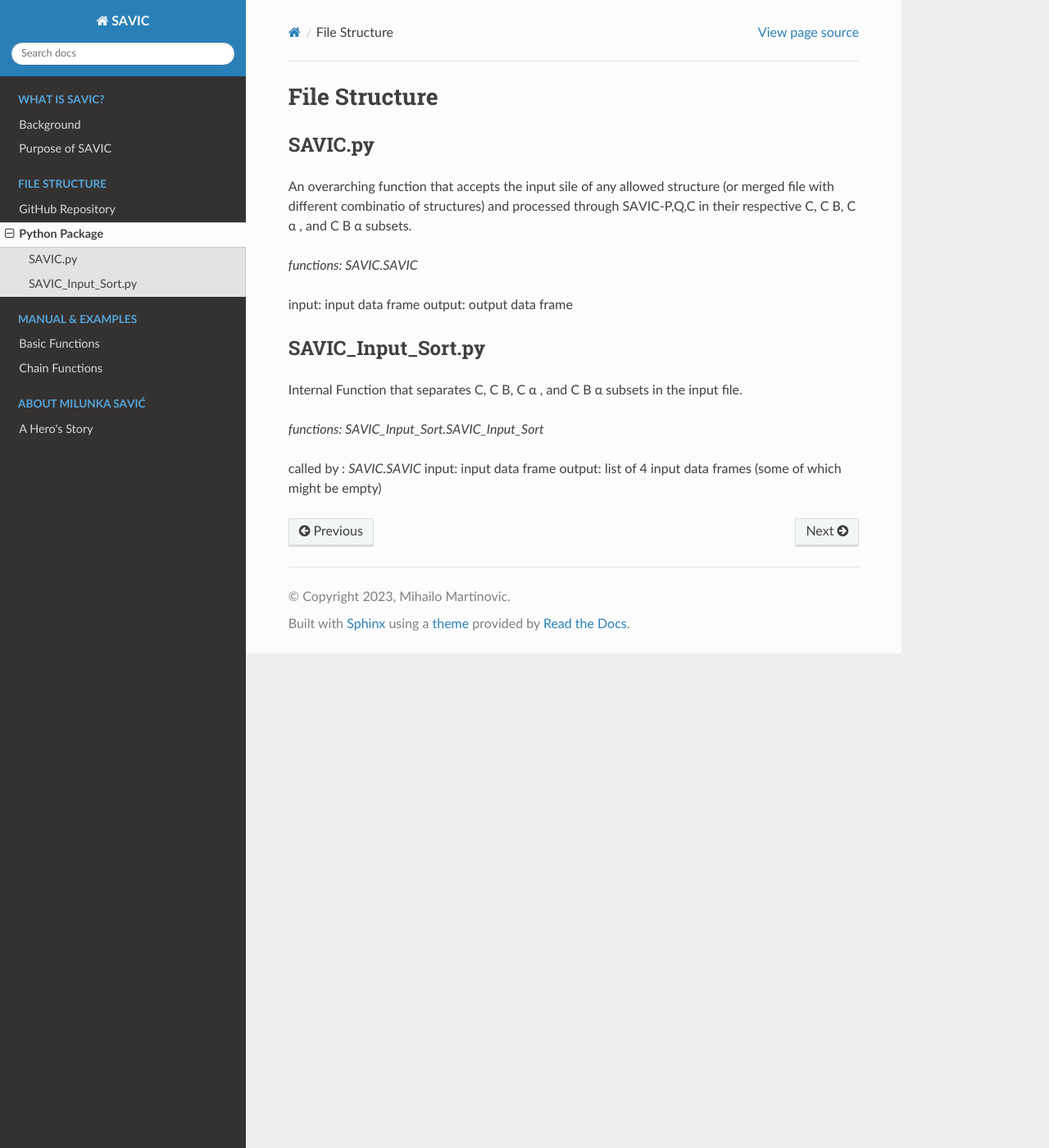
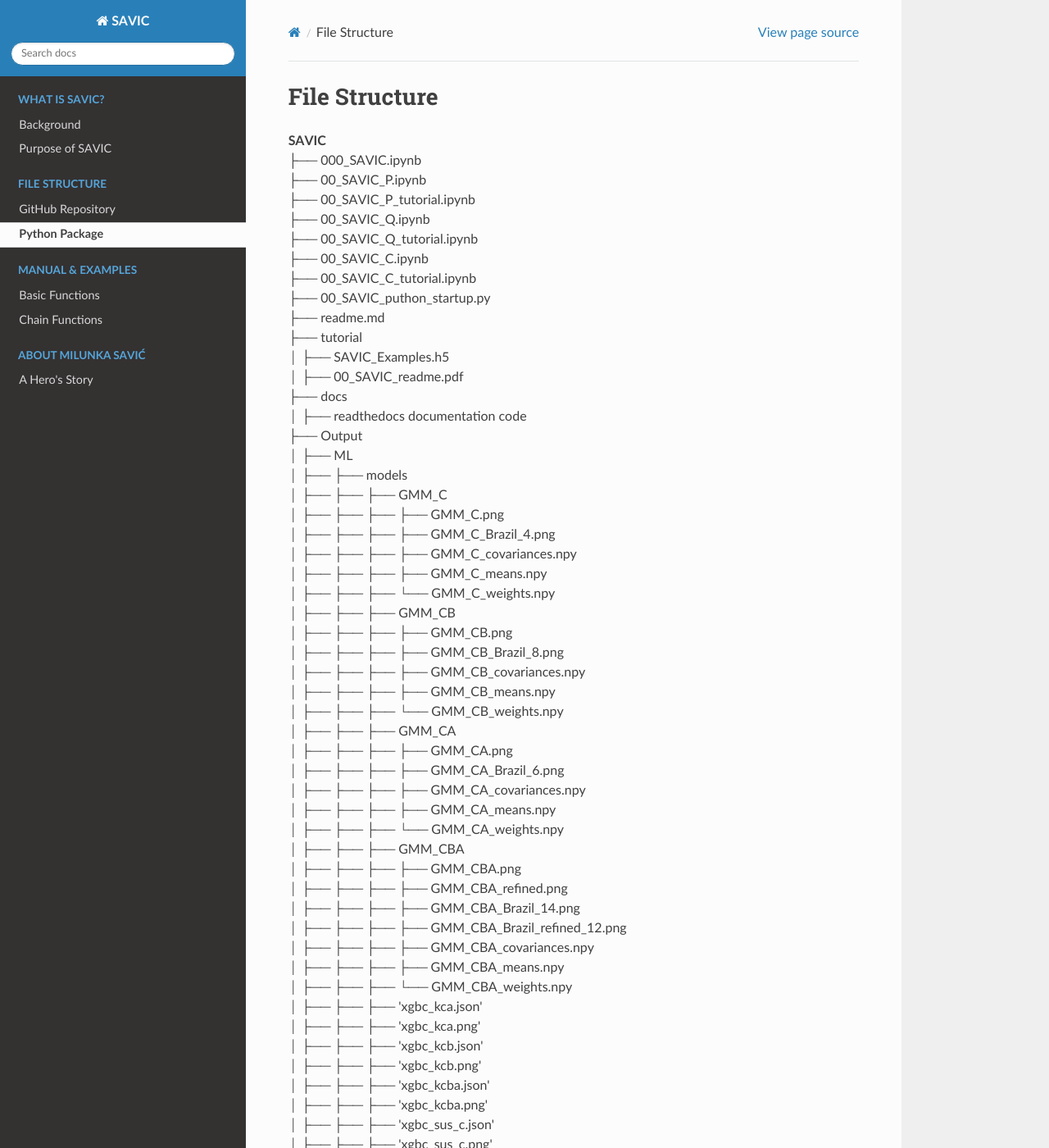
Before and after one commit to MihailoMartinovic/SAVIC, a Sphinx documentation site: the page built from docs/02-structure-pypi.rst, in a window 1280 px wide and 1400 px high. Shown: the whole window at 82% size. Built offline with Sphinx 7.4.7 and the Read the Docs theme 2.0.0, drawn with Linux system fonts in a browser that asks for light colours; pages that are not in the unit, such as notebooks, are missing from menus; some of the changed text lies outside the part shown.

Commit message:
Update 02-structure-pypi.rst

```diff
--- a/docs/02-structure-pypi.rst
+++ b/docs/02-structure-pypi.rst
@@ -6,24 +6,95 @@ File Structure
 #######
 
 
-SAVIC.py
-------------
-
-An overarching function that accepts the input sile of any allowed structure (or merged file with different combinatio of structures) and processed through SAVIC-P,Q,C in their respective C, C B, C :math:`&#945;` , and C B :math:`&#945;` subsets.
-
-*functions: SAVIC.SAVIC*
-
-input:    input data frame
-output:   output data frame
-
-
-SAVIC_Input_Sort.py
-------------
-
-Internal Function that separates C, C B, C :math:`&#945;` , and C B :math:`&#945;` subsets in the input file.
-
-*functions: SAVIC_Input_Sort.SAVIC_Input_Sort*
-
-called by : *SAVIC.SAVIC*
-input:      input data frame
-output:     list of 4 input data frames (some of which might be empty)
+| **SAVIC**
+| ├── 000_SAVIC.ipynb
+| ├── 00_SAVIC_P.ipynb
+| ├── 00_SAVIC_P_tutorial.ipynb
+| ├── 00_SAVIC_Q.ipynb
+| ├── 00_SAVIC_Q_tutorial.ipynb
+| ├── 00_SAVIC_C.ipynb
+| ├── 00_SAVIC_C_tutorial.ipynb
+| ├── 00_SAVIC_puthon_startup.py
+| ├── readme.md
+| ├── tutorial
+| │   ├── SAVIC_Examples.h5
+| │   ├── 00_SAVIC_readme.pdf
+| ├── docs
+| │   ├── readthedocs documentation code
+| ├── Output
+| │   ├── ML
+| │   ├──    ├── models
+| │   ├──    ├──     ├── GMM_C
+| │   ├──    ├──     ├──     ├── GMM_C.png
+| │   ├──    ├──     ├──     ├── GMM_C_Brazil_4.png
+| │   ├──    ├──     ├──     ├── GMM_C_covariances.npy
+| │   ├──    ├──     ├──     ├── GMM_C_means.npy
+| │   ├──    ├──     ├──     └── GMM_C_weights.npy
+| │   ├──    ├──     ├── GMM_CB
+| │   ├──    ├──     ├──     ├── GMM_CB.png
+| │   ├──    ├──     ├──     ├── GMM_CB_Brazil_8.png
+| │   ├──    ├──     ├──     ├── GMM_CB_covariances.npy
+| │   ├──    ├──     ├──     ├── GMM_CB_means.npy
+| │   ├──    ├──     ├──     └── GMM_CB_weights.npy
+| │   ├──    ├──     ├── GMM_CA
+| │   ├──    ├──     ├──     ├── GMM_CA.png
+| │   ├──    ├──     ├──     ├── GMM_CA_Brazil_6.png
+| │   ├──    ├──     ├──     ├── GMM_CA_covariances.npy
+| │   ├──    ├──     ├──     ├── GMM_CA_means.npy
+| │   ├──    ├──     ├──     └── GMM_CA_weights.npy
+| │   ├──    ├──     ├── GMM_CBA
+| │   ├──    ├──     ├──     ├── GMM_CBA.png
+| │   ├──    ├──     ├──     ├── GMM_CBA_refined.png
+| │   ├──    ├──     ├──     ├── GMM_CBA_Brazil_14.png
+| │   ├──    ├──     ├──     ├── GMM_CBA_Brazil_refined_12.png
+| │   ├──    ├──     ├──     ├── GMM_CBA_covariances.npy
+| │   ├──    ├──     ├──     ├── GMM_CBA_means.npy
+| │   ├──    ├──     ├──     └── GMM_CBA_weights.npy
+| │   ├──    ├──     ├── 'xgbc_kca.json'
+| │   ├──    ├──     ├── 'xgbc_kca.png'
+| │   ├──    ├──     ├── 'xgbc_kcb.json'
+| │   ├──    ├──     ├── 'xgbc_kcb.png'
+| │   ├──    ├──     ├── 'xgbc_kcba.json'
+| │   ├──    ├──     ├── 'xgbc_kcba.png'
+| │   ├──    ├──     ├── 'xgbc_sus_c.json'
+| │   ├──    ├──     ├── 'xgbc_sus_c.png'
+| │   ├──    ├──     ├── 'xgbc_sus_ca.json'
+| │   ├──    ├──     ├── 'xgbc_sus_ca.png'
+| │   ├──    ├──     ├── 'xgbc_sus_cb.json'
+| │   ├──    ├──     ├── 'xgbc_sus_cb.png'
+| │   ├──    ├──     ├── 'xgbc_sus_cba.json'
+| │   ├──    ├──     ├── 'xgbc_sus_cba.png'
+| │   ├──    ├──     ├── 'xgbr_c.json'
+| │   ├──    ├──     ├── 'xgbr_c.png'
+| │   ├──    ├──     ├── 'xgbr_ca_c0_a1_k0.json'
+| │   ├──    ├──     ├── 'xgbr_ca_c0_a1_k0.png'
+| │   ├──    ├──     ├── 'xgbr_ca_c1_a0_k0.json'
+| │   ├──    ├──     ├── 'xgbr_ca_c1_a0_k0.png'
+| │   ├──    ├──     ├── 'xgbr_ca_c1_a1_k0.json'
+| │   ├──    ├──     ├── 'xgbr_ca_c1_a1_k0.png'
+| │   ├──    ├──     ├── 'xgbr_ca_c1_a1_k1.json'
+| │   ├──    ├──     ├── 'xgbr_ca_c1_a1_k1.png'
+| │   ├──    ├──     ├── 'xgbr_cba_c0_b0_a1.json'
+| │   ├──    ├──     ├── 'xgbr_cba_c0_b0_a1.png'
+| │   ├──    ├──     ├── 'xgbr_cba_c0_b1_a0_k0.json'
+| │   ├──    ├──     ├── 'xgbr_cba_c0_b1_a0_k0.png'
+| │   ├──    ├──     ├── 'xgbr_cba_c0_b1_a0_k1.json'
+| │   ├──    ├──     ├── 'xgbr_cba_c0_b1_a0_k1.png'
+| │   ├──    ├──     ├── 'xgbr_cba_c0_b1_a1.json'
+| │   ├──    ├──     ├── 'xgbr_cba_c0_b1_a1.png'
+| │   ├──    ├──     ├── 'xgbr_cba_c1_b0_a0.json'
+| │   ├──    ├──     ├── 'xgbr_cba_c1_b0_a0.png'
+| │   ├──    ├──     ├── 'xgbr_cba_c1_b0_a1.json'
+| │   ├──    ├──     ├── 'xgbr_cba_c1_b0_a1.png'
+| │   ├──    ├──     ├── 'xgbr_cba_c1_b1_a0.json'
+| │   ├──    ├──     ├── 'xgbr_cba_c1_b1_a0.png'
+| │   ├──    ├──     ├── 'xgbr_cba_c1_b1_a1.json'
+| │   ├──    ├──     ├── 'xgbr_cba_c1_b1_a1.png'
+| │   ├──    ├──     ├── 'xgbr_cb_c0_b1_k0.json'
+| │   ├──    ├──     ├── 'xgbr_cb_c0_b1_k0.png'
+| │   ├──    ├──     ├── 'xgbr_cb_c0_b1_k1.json'
+| │   ├──    ├──     ├── 'xgbr_cb_c0_b1_k1.png'
+| │   ├──    ├──     ├── 'xgbr_cb_c1_b0.json'
+| │   ├──    ├──     ├── 'xgbr_cb_c1_b0.png'
+| │   ├──    ├──     ├── 'xgbr_cb_c1_b1.json'
+| │   ├──    ├──     └── 'xgbr_cb_c1_b1.png'
```
